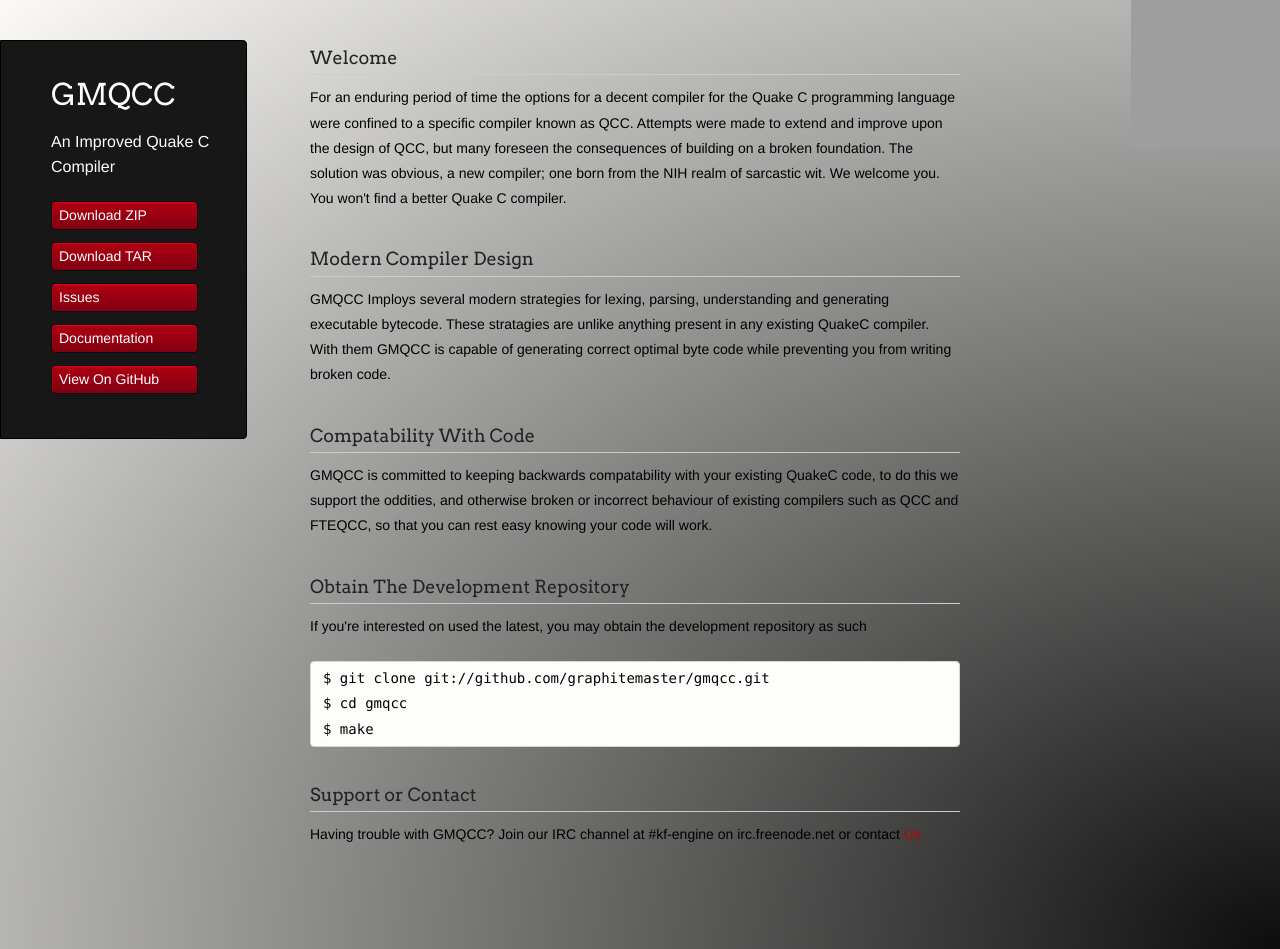
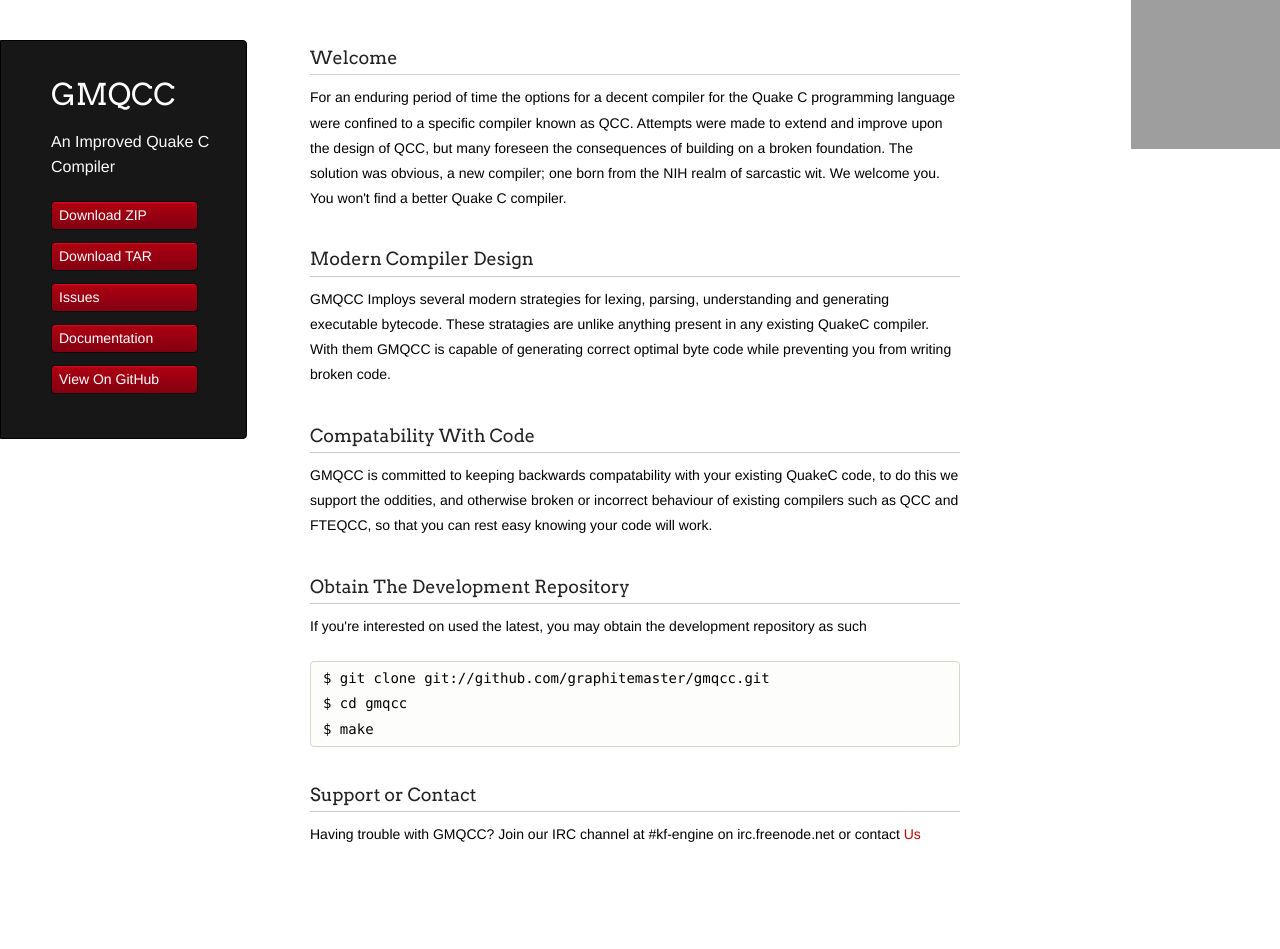
Before and after one commit to graphitemaster/gmqcc, a plain HTML site: page index.html in a window 1280 px wide. Drawn offline with Linux system fonts and the light colour scheme; grey boxes are pictures that could not be loaded; a script that the page names is missing.

Commit message:
Removed gradiant

```diff
--- a/stylesheets/styles.css
+++ b/stylesheets/styles.css
@@ -22,42 +22,15 @@ time, mark, audio, video {
   vertical-align: baseline;
 }
 
-
 /* Base text styles */
 
 body {
     padding:10px 50px 0 0;
     font-family:"Helvetica Neue", Helvetica, Arial, sans-serif;
     font-size: 14px;
-	/*color: #232323;*/
-	/*background-color: #FBFAF7;*/
     margin: 0;
     line-height: 1.8em;
     -webkit-font-smoothing: antialiased;
-
-
-
-/* IE10 Consumer Preview */
-background-image: -ms-radial-gradient(right bottom, ellipse farthest-corner, #0D0D0D 0%, #FBFAF7 100%);
-
-/* Mozilla Firefox */
-background-image: -moz-radial-gradient(right bottom, ellipse farthest-corner, #0D0D0D 0%, #FBFAF7 100%);
-
-/* Opera */
-background-image: -o-radial-gradient(right bottom, ellipse farthest-corner, #0D0D0D 0%, #FBFAF7 100%);
-
-/* Webkit (Safari/Chrome 10) */
-background-image: -webkit-gradient(radial, right bottom, 0, right bottom, 1012, color-stop(0, #0D0D0D), color-stop(1, #FBFAF7));
-
-/* Webkit (Chrome 11+) */
-background-image: -webkit-radial-gradient(right bottom, ellipse farthest-corner, #0D0D0D 0%, #FBFAF7 100%);
-
-/* W3C Markup, IE10 Release Preview */
-background-image: radial-gradient(ellipse farthest-corner at right bottom, #0D0D0D 0%, #FBFAF7 100%);
-
-/* Others */
-background-image: radial-gradient(right bottom, ellipse farthest-corner, #0D0D0D 0%, #FBFAF7 100%);
-
 }
 
 textarea {
```
Also changed, not shown: index.html (+2 -0 lines). Lines whose indentation alone changed are shown as unchanged.
